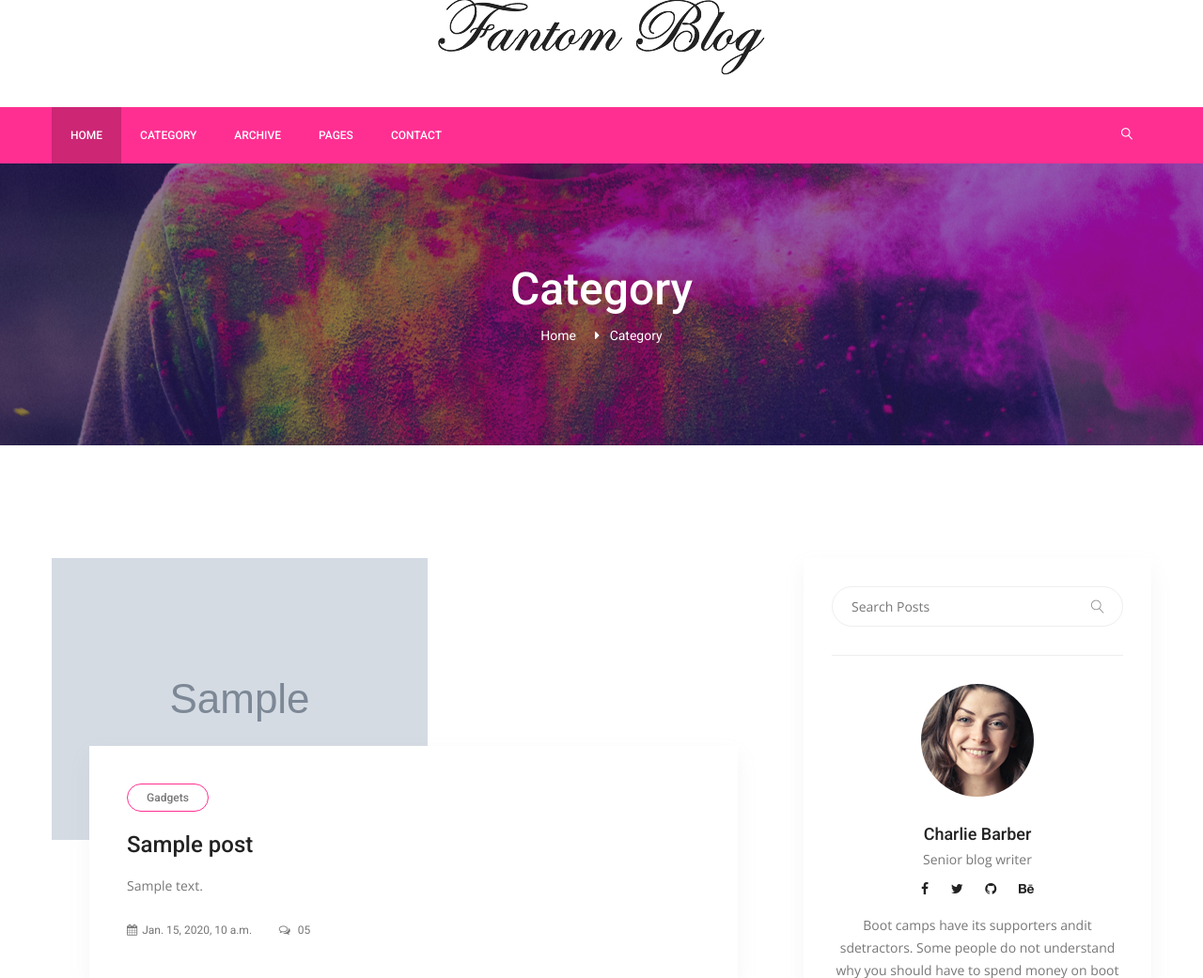
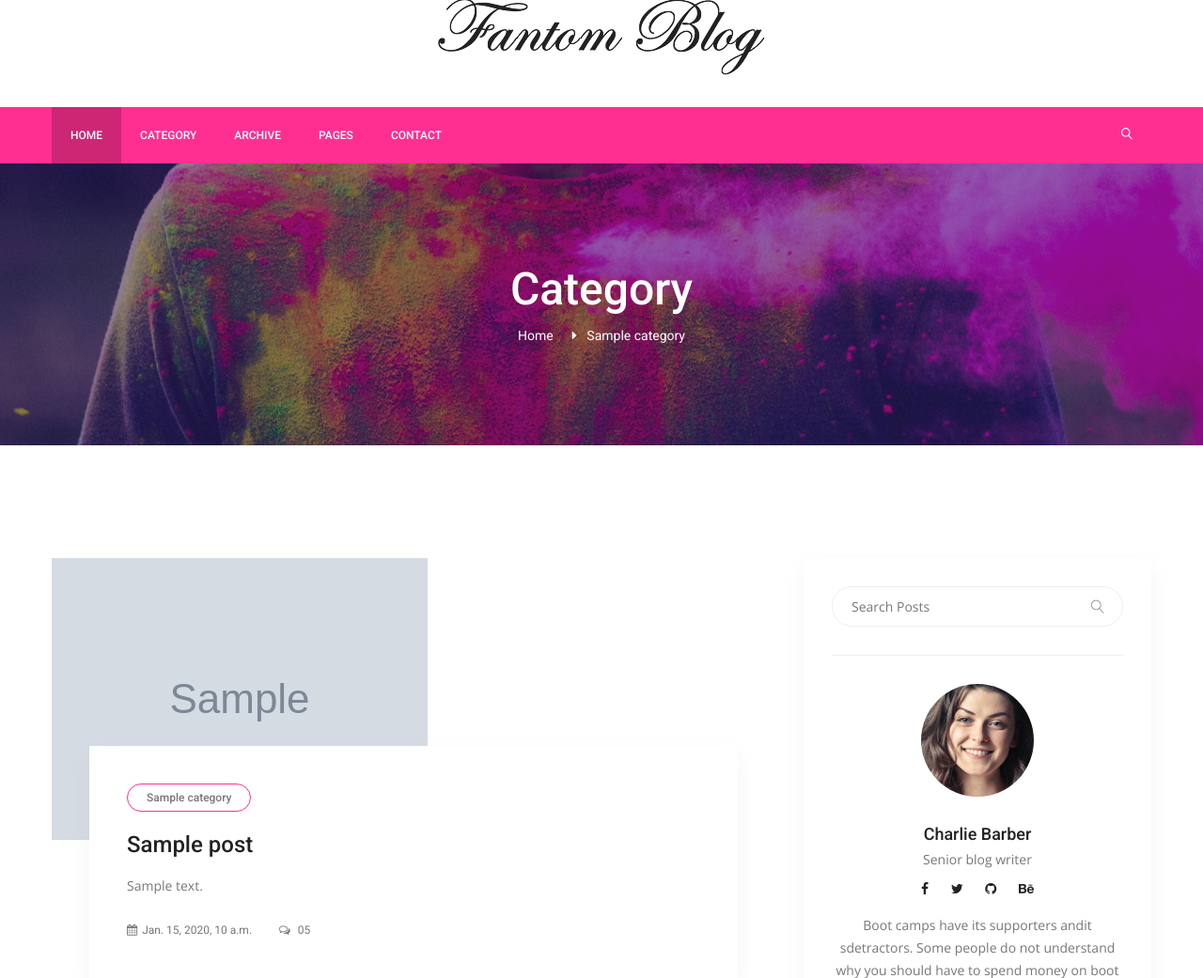
Before and after one commit to gurnitha/django-fantom-blog, a Django app: a page that uses templates/posts/posts_by_category.html in a window 1280 px wide. Shown: the part 36-1077 px from the top of the page at 94% size. Run offline with Django 3.2, Linux system fonts and the light colour scheme; tables that the repository leaves empty hold one stand-in row (values such as "Sample post"); grey boxes marked "Sample" are stand-in pictures; some libraries are stand-ins or nearby versions.

Commit message:
19.2 Display Category title

```diff
--- a/posts/views.py
+++ b/posts/views.py
@@ -45,4 +45,6 @@ class PostsByCategory(ListView):
 
     def get_context_data(self, **kwargs):
         context = super(PostsByCategory, self).get_context_data(**kwargs)
+        self.category = get_object_or_404(Category,pk=self.kwargs['pk'])
+        context['category'] = self.category
         return context
--- a/templates/posts/posts_by_category.html
+++ b/templates/posts/posts_by_category.html
@@ -12,8 +12,8 @@
 			<div class="banner_content text-center">
 				<h2>Category</h2>
 				<div class="page_link">
-					<a href="index.html">Home</a>
-					<a href="category.html">Category</a>
+					<a href="{% url 'index' %}">Home</a>
+					<a href="#">{{category.title}}</a>
 				</div>
 			</div>
 		</div>
@@ -34,7 +34,7 @@
                     	</div>
                     	<div class="blog_text">
 							<div class="blog_text_inner">
-								<a class="cat" href="#">Gadgets</a>
+								<a class="cat" href="#">{{category.title}}</a>
 								<a href="#"><h4>{{postbycategory.title}}</h4></a>
 								<p>{{postbycategory.content}}</p>
 								<div class="date">
```
Also changed, not shown: README.md.
